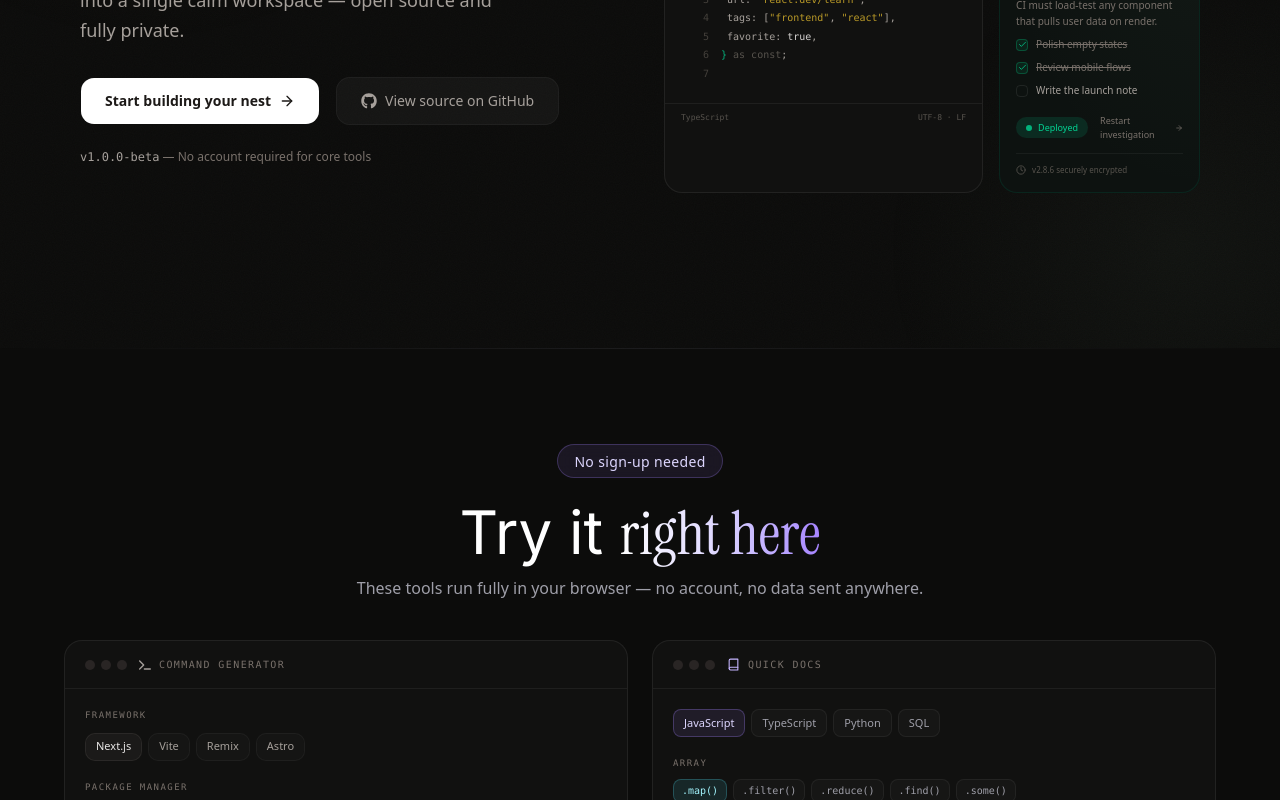
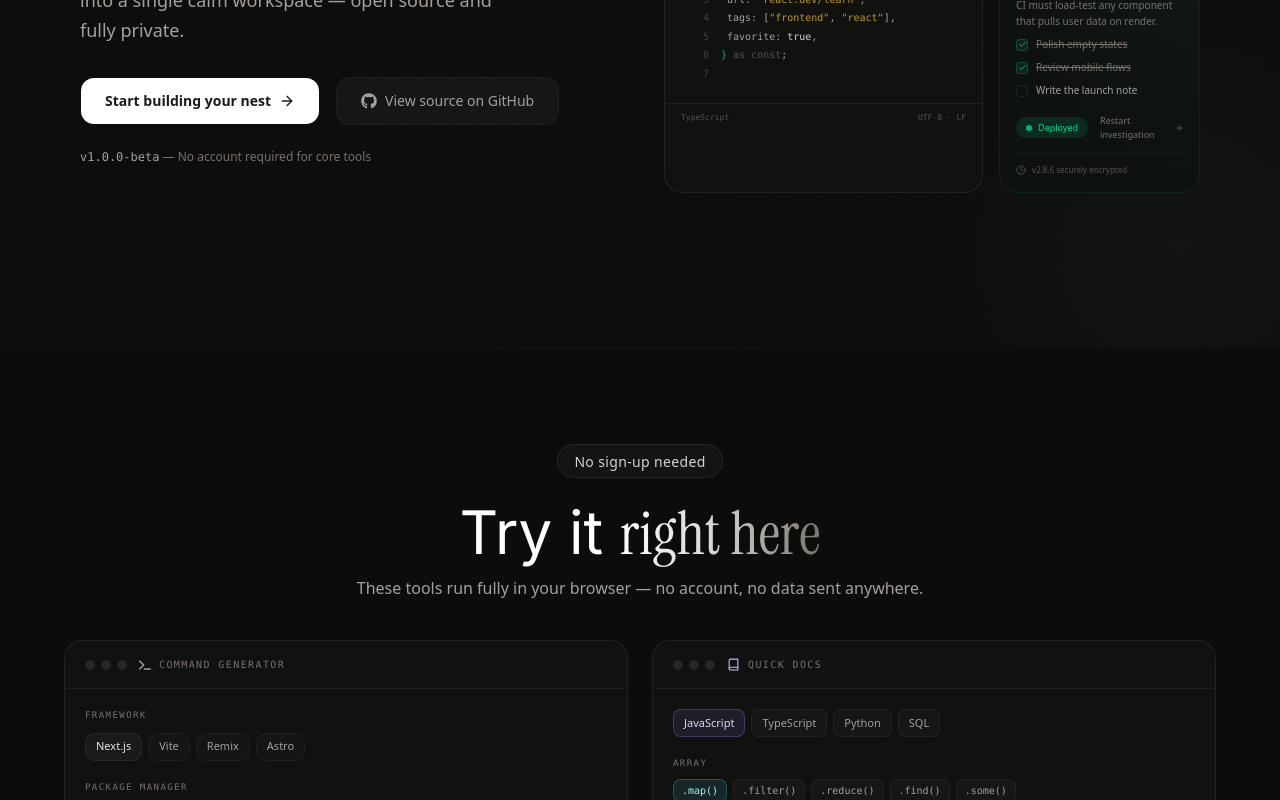
Before and after one commit to codezenashish/ryuk, a Next.js app: page / in a window 1280 px wide. Shown: the part 452-1252 px from the top of the page. Built offline with nearby package versions, Linux system fonts and the light colour scheme.

Commit message:
feat: update landing page UI with refined color palette, improved animations, and enhanced component styling.

```diff
--- a/src/components/landing/no-signup/no-signup.tsx
+++ b/src/components/landing/no-signup/no-signup.tsx
@@ -3,21 +3,21 @@ import QuickDocsMockup from "./quick-docs-mockup";
 export default function NoSignup() {
   return (
     <section className="relative overflow-hidden px-4 py-20 sm:py-24">
-      <div className="absolute inset-x-0 top-0 h-px bg-linear-to-r from-transparent via-zinc-800/60 to-transparent" />
+      <div className="absolute inset-x-0 top-0 h-px bg-linear-to-r from-transparent via-stone-800/40 to-transparent" />
       <div className="mx-auto flex w-full max-w-6xl flex-col items-center gap-10">
         <div className="flex max-w-2xl flex-col items-center gap-y-3 text-center">
-          <div className="mb-3 max-w-fit rounded-full border border-violet-400/25 bg-violet-400/10 px-4 py-1 backdrop-blur-sm">
-            <span className="text-sm  tracking-wide text-violet-200">
+          <div className="mb-3 max-w-fit rounded-full border border-stone-500/20 bg-stone-500/8 px-4 py-1 backdrop-blur-sm">
+            <span className="text-sm tracking-wide text-stone-300">
               No sign-up needed
             </span>
           </div>
           <h2 className="text-4xl font-inter text-white sm:text-5xl md:text-6xl">
             Try it{" "}
-            <span className="bg-linear-to-r from-white via-violet-200 to-violet-400 bg-clip-text font-serif text-transparent">
+            <span className="bg-linear-to-r from-white via-stone-300 to-stone-500 bg-clip-text font-serif text-transparent">
               right here
             </span>
           </h2>
-          <p className="text-sm text-zinc-400 md:text-base">
+          <p className="text-sm text-stone-400 md:text-base">
             These tools run fully in your browser — no account, no data sent
             anywhere.
           </p>
```
